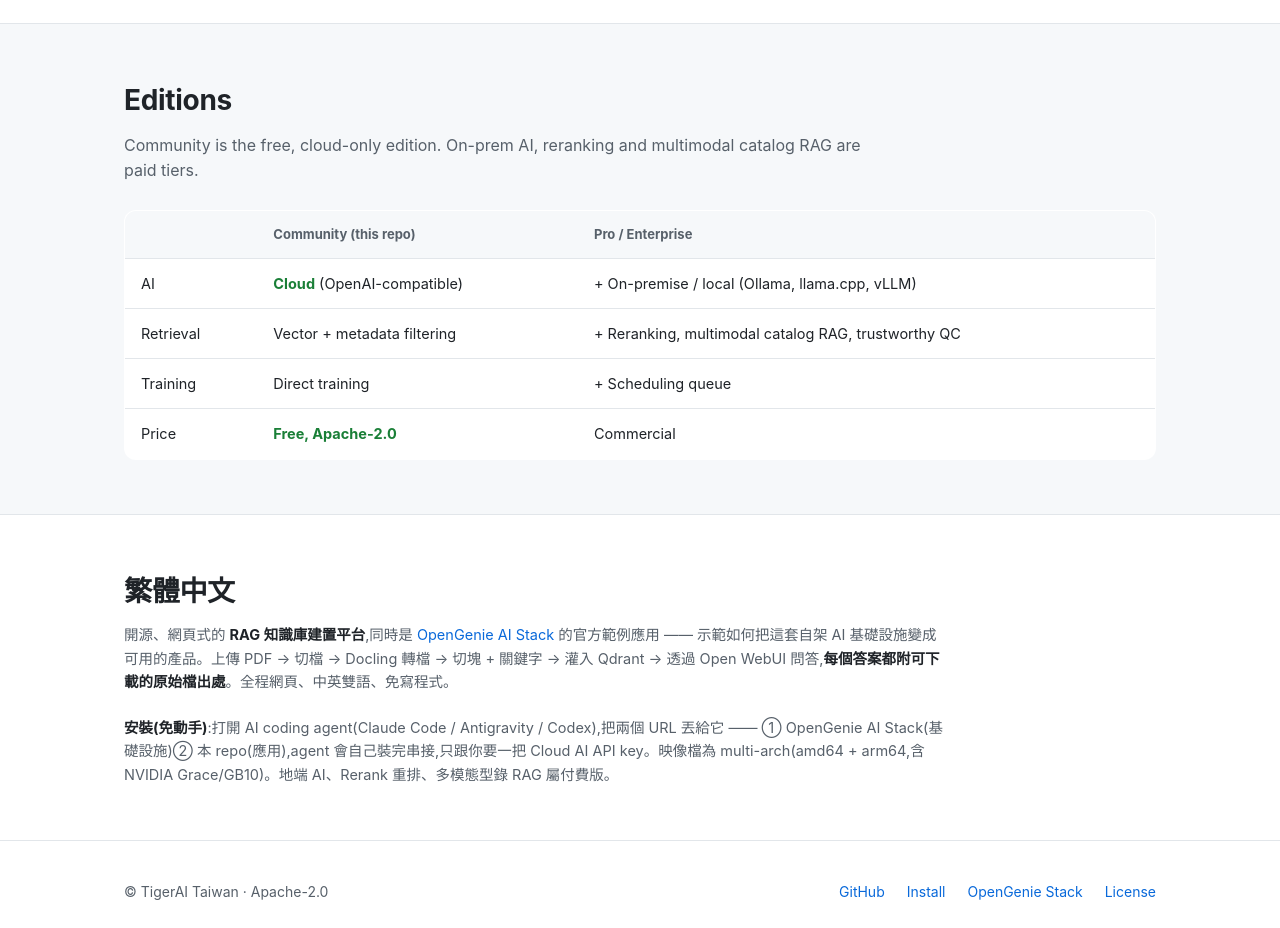
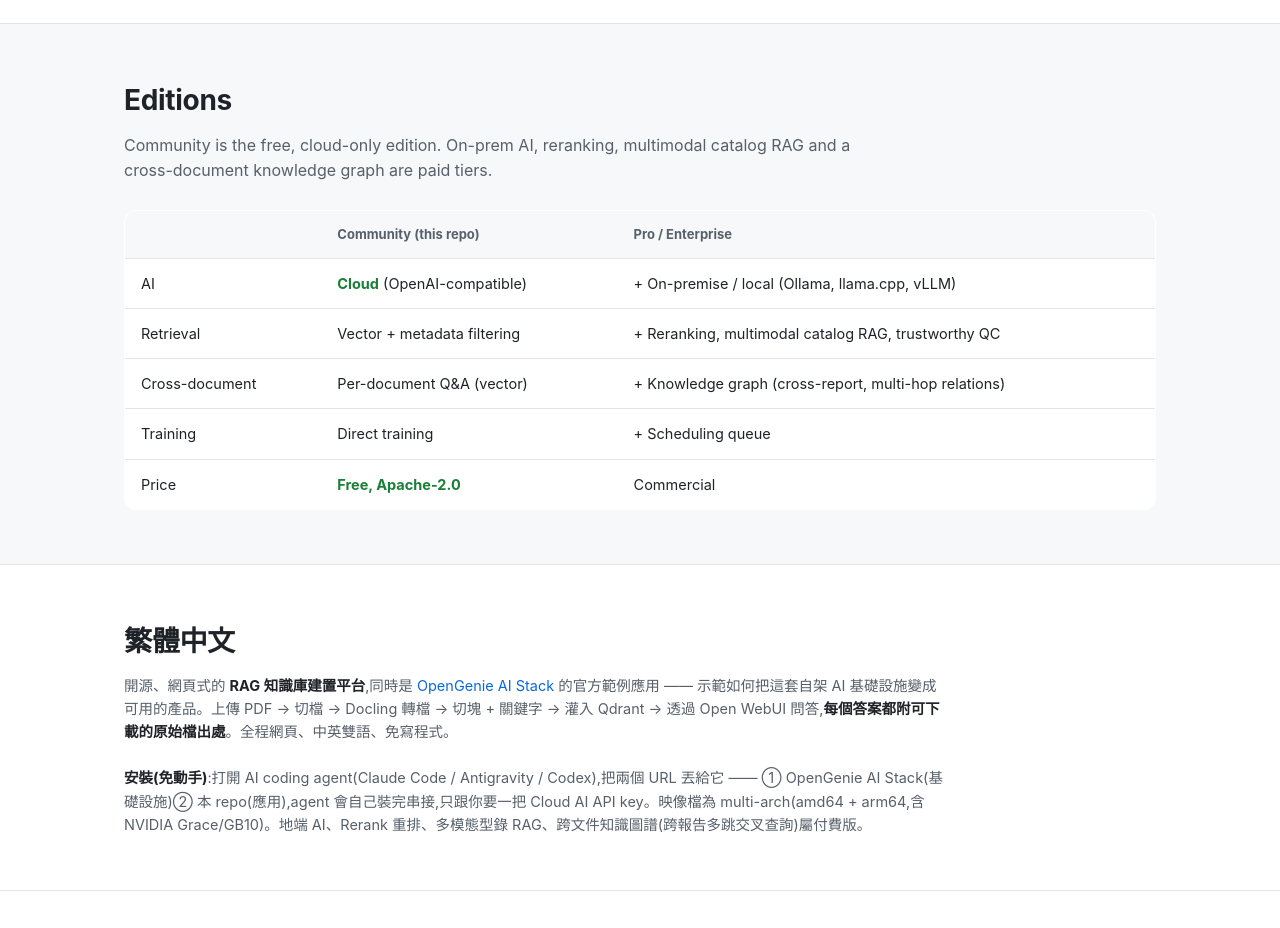
Before and after one commit to TigerAI-Taiwan/TigerAI-Advanced-RAG-Community, a plain HTML site: page index.html in a window 1280 px wide. Shown: the part 2900-3828 px from the top of the page. Drawn offline with Linux system fonts and the light colour scheme.

Commit message:
Add knowledge graph to Pro/Enterprise editions

```diff
--- a/index.html
+++ b/index.html
@@ -164,11 +164,12 @@
 
 <section class="alt"><div class="wrap">
   <h2>Editions</h2>
-  <p class="lead">Community is the free, cloud-only edition. On-prem AI, reranking and multimodal catalog RAG are paid tiers.</p>
+  <p class="lead">Community is the free, cloud-only edition. On-prem AI, reranking, multimodal catalog RAG and a cross-document knowledge graph are paid tiers.</p>
   <table>
     <tr><th></th><th>Community (this repo)</th><th>Pro / Enterprise</th></tr>
     <tr><td>AI</td><td><b>Cloud</b> (OpenAI-compatible)</td><td>+ On-premise / local (Ollama, llama.cpp, vLLM)</td></tr>
     <tr><td>Retrieval</td><td>Vector + metadata filtering</td><td>+ Reranking, multimodal catalog RAG, trustworthy QC</td></tr>
+    <tr><td>Cross-document</td><td>Per-document Q&amp;A (vector)</td><td>+ Knowledge graph (cross-report, multi-hop relations)</td></tr>
     <tr><td>Training</td><td>Direct training</td><td>+ Scheduling queue</td></tr>
     <tr><td>Price</td><td><b>Free, Apache-2.0</b></td><td>Commercial</td></tr>
   </table>
@@ -176,7 +177,7 @@
 
 <section><div class="wrap">
   <h2>繁體中文</h2>
-  <p class="zh">開源、網頁式的 <b>RAG 知識庫建置平台</b>,同時是 <a href="https://github.com/TigerAI-Taiwan/OpenGenie-AI-Stack">OpenGenie AI Stack</a> 的官方範例應用 —— 示範如何把這套自架 AI 基礎設施變成可用的產品。上傳 PDF → 切檔 → Docling 轉檔 → 切塊 + 關鍵字 → 灌入 Qdrant → 透過 Open WebUI 問答,<b>每個答案都附可下載的原始檔出處</b>。全程網頁、中英雙語、免寫程式。<br><br><b>安裝(免動手)</b>:打開 AI coding agent(Claude Code / Antigravity / Codex),把兩個 URL 丟給它 —— ① OpenGenie AI Stack(基礎設施)② 本 repo(應用),agent 會自己裝完串接,只跟你要一把 Cloud AI API key。映像檔為 multi-arch(amd64 + arm64,含 NVIDIA Grace/GB10)。地端 AI、Rerank 重排、多模態型錄 RAG 屬付費版。</p>
+  <p class="zh">開源、網頁式的 <b>RAG 知識庫建置平台</b>,同時是 <a href="https://github.com/TigerAI-Taiwan/OpenGenie-AI-Stack">OpenGenie AI Stack</a> 的官方範例應用 —— 示範如何把這套自架 AI 基礎設施變成可用的產品。上傳 PDF → 切檔 → Docling 轉檔 → 切塊 + 關鍵字 → 灌入 Qdrant → 透過 Open WebUI 問答,<b>每個答案都附可下載的原始檔出處</b>。全程網頁、中英雙語、免寫程式。<br><br><b>安裝(免動手)</b>:打開 AI coding agent(Claude Code / Antigravity / Codex),把兩個 URL 丟給它 —— ① OpenGenie AI Stack(基礎設施)② 本 repo(應用),agent 會自己裝完串接,只跟你要一把 Cloud AI API key。映像檔為 multi-arch(amd64 + arm64,含 NVIDIA Grace/GB10)。地端 AI、Rerank 重排、多模態型錄 RAG、跨文件知識圖譜(跨報告多跳交叉查詢)屬付費版。</p>
 </div></section>
 
 <footer><div class="wrap">
```
